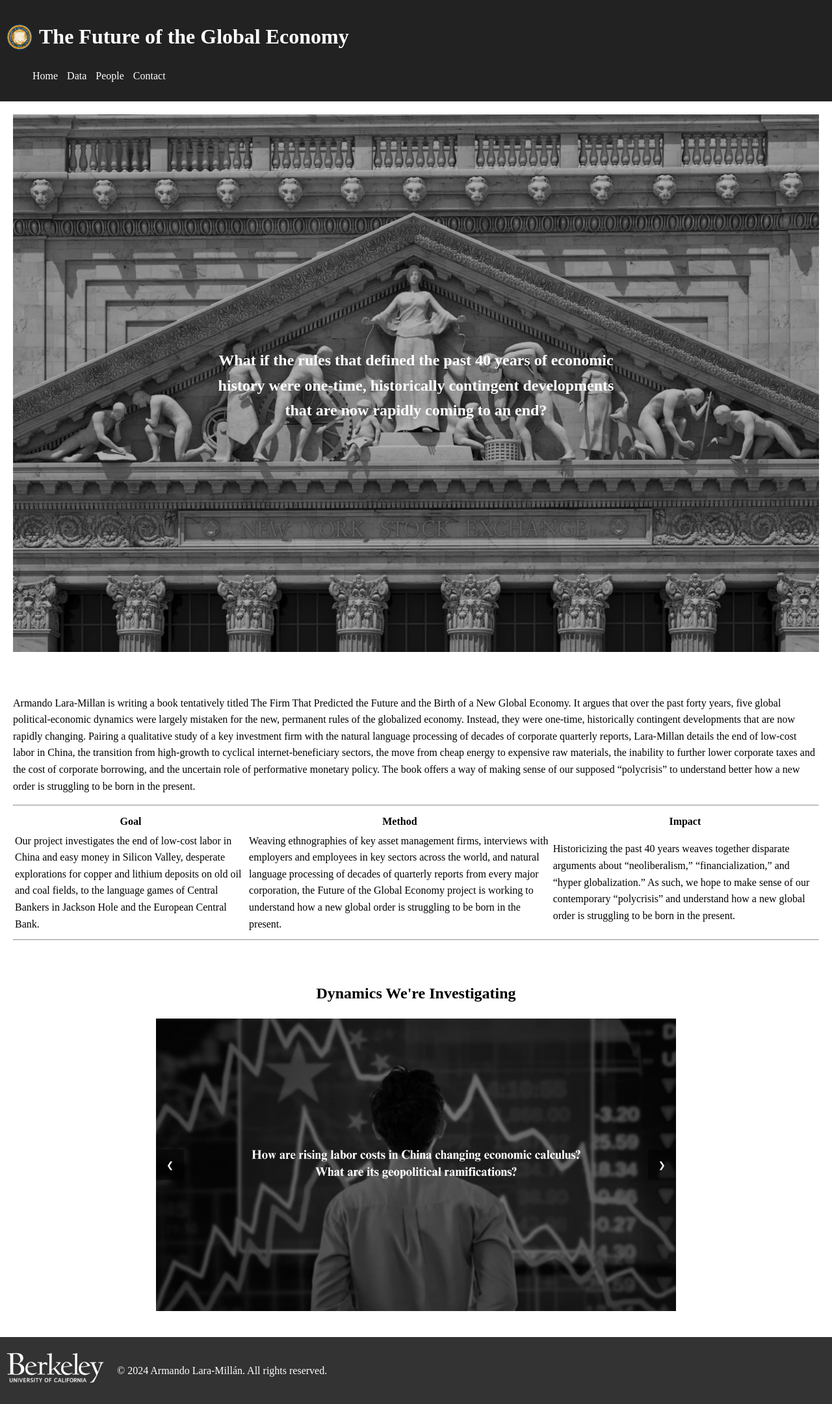
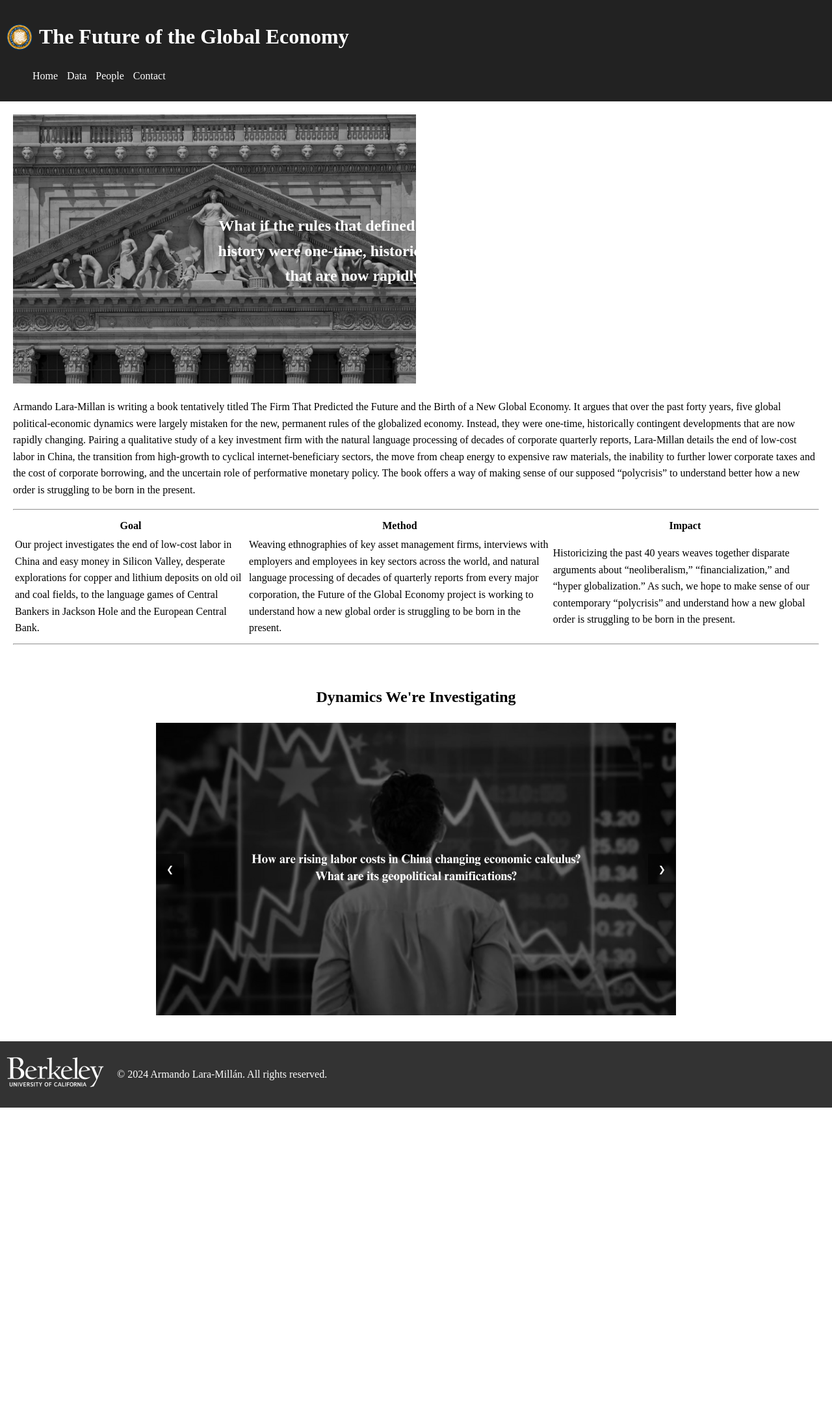
Before and after one commit to juliocedillo/neweconomy, a Jekyll site: the page built from index.md, in a window 1280 px wide. Shown: the whole page at 65% size. Built offline with Jekyll 4.4.1, drawn with Linux system fonts in a browser that asks for light colours; after the commit the page ends 1704 px from its top, so only the background shows below that.

Commit message:
Update index.md

```diff
--- a/index.md
+++ b/index.md
@@ -5,16 +5,13 @@ permalink: /
 ---
 
 <div style="position: relative; display: inline-block;">
-  <img src="https://juliocedillo.github.io/neweconomy/assets/images/21.png" alt="header" style="width: 100%; height: auto;">
+  <img src="https://juliocedillo.github.io/neweconomy/assets/images/21.png" alt="header" style="width: 50%; height: auto; border: none;">
   <div style="position: absolute; top: 50%; left: 50%; transform: translate(-50%, -50%); color: white; font-size: 24px; font-weight: bold;">
     <div align="center">
       What if the rules that defined the past 40 years of economic history were one-time, historically contingent developments that are now rapidly coming to an end?
     </div>
   </div>
 </div>
-
-
-<p>&nbsp;&nbsp;&nbsp;</p>
 
 Armando Lara-Millan is writing a book tentatively titled The Firm That Predicted the Future and the Birth of a New Global Economy. It argues that over the past forty years, five global political-economic dynamics were largely mistaken for the new, permanent rules of the globalized economy. Instead, they were one-time, historically contingent developments that are now rapidly changing. Pairing a qualitative study of a key investment firm with the natural language processing of decades of corporate quarterly reports, Lara-Millan details the end of low-cost labor in China, the transition from high-growth to cyclical internet-beneficiary sectors, the move from cheap energy to expensive raw materials, the inability to further lower corporate taxes and the cost of corporate borrowing, and the uncertain role of performative monetary policy. The book offers a way of making sense of our supposed “polycrisis” to understand better how a new order is struggling to be born in the present.
 
```
